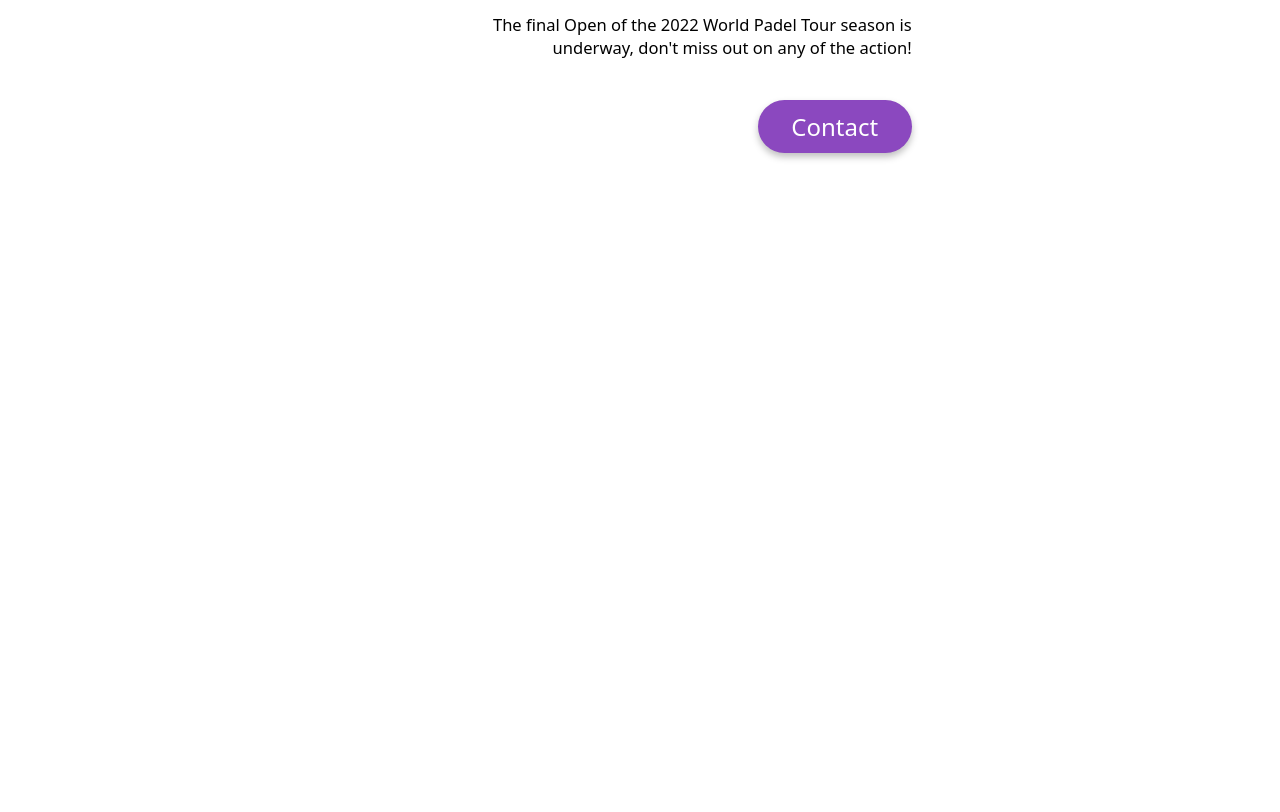
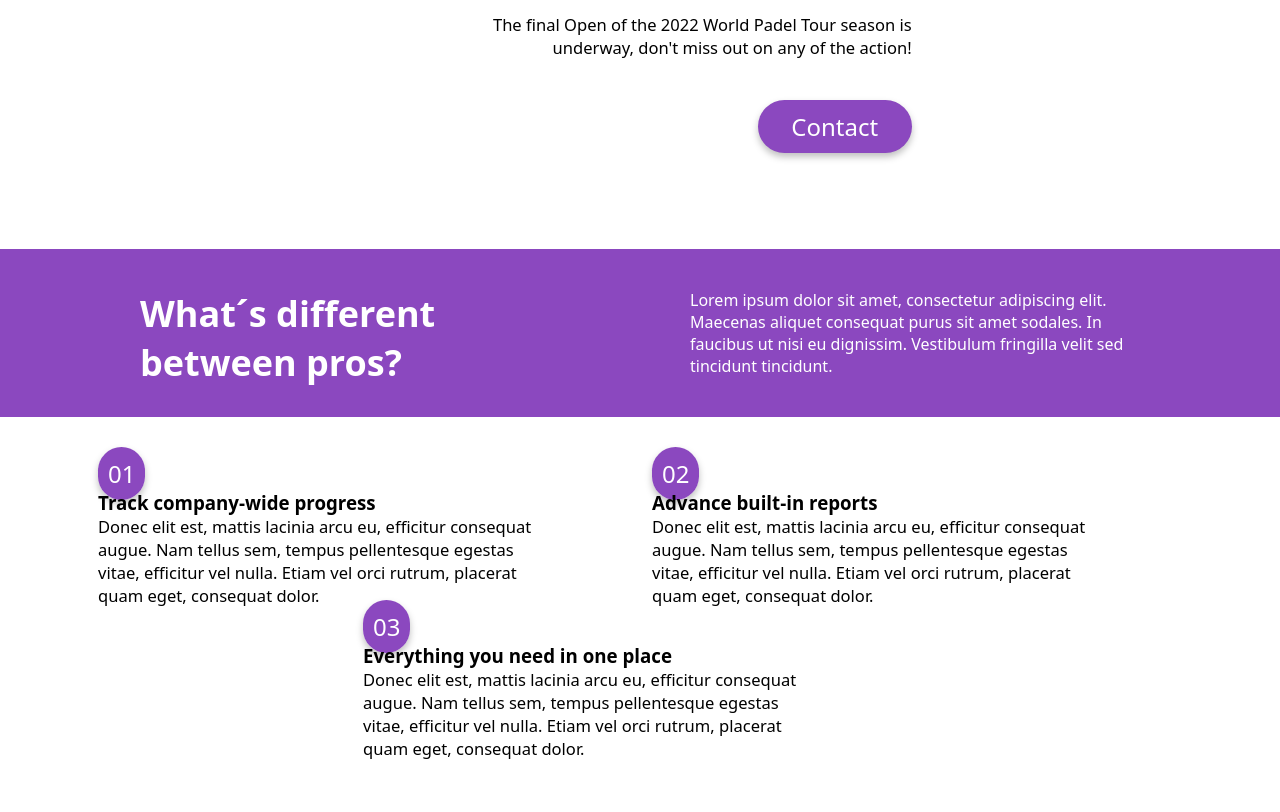
Before and after one commit to ChrisOdisea/hascaso, a plain HTML site: page proyecto3/index.html in a window 1280 px wide. Shown: the part 549-1361 px from the top of the page. Before the commit the page ends 800 px from the top, so only its background shows below. Drawn offline with Linux system fonts and the light colour scheme.

Commit message:
articulos

```diff
--- a/proyecto3/css/styles.css
+++ b/proyecto3/css/styles.css
@@ -72,7 +72,7 @@ main{
     height: Hug (461.07px);
     max-width: Hug(1,090px);
     margin: auto;
-    margin-top: 6rem;
+    margin: 6rem;
 }
 .deportista{
     width: 540px;
@@ -101,3 +101,44 @@ p{
     font-size: 16.56px;
     font-weight: 500;
 }
+
+.seccion1{
+    display: flex;
+    align-items: center;
+    justify-content: center;
+    background-color: #8B48BF;
+    color: white;
+    width: Fixed (1,440px);
+    height: Hug (168px);
+    top: 817px;
+    padding: 40px 0px 40px 0px;
+    gap: 100px;
+
+}
+.titulo1{
+    width: 450px;
+    height: 88px;
+    font-size: 36px;
+}
+.parrafo1{
+    width: 450px;
+    height: 88px;
+    font-size: 16px;
+}
+
+.seccion2 {
+    display: grid;
+    grid-template-columns: repeat(2,530px);
+    align-items: center;
+    justify-content: center;
+    gap: 1.5rem;
+    padding: 40px 0px 40px 0px;
+}
+
+.huerfano{
+    width: 530px;
+    height: 162px;
+    position: relative;
+    left: 50%;
+
+}
--- a/proyecto3/index.html
+++ b/proyecto3/index.html
@@ -48,8 +48,52 @@
 
         </div>
 
+    </main>
 
-    </main>
+    <section class="seccion1">
+
+        <h2 class="titulo1">What´s different between pros?</h2>
+
+        <p class="parrafo1">Lorem ipsum dolor sit amet, consectetur adipiscing elit. Maecenas aliquet consequat purus sit amet sodales. In faucibus ut nisi eu dignissim. Vestibulum fringilla velit sed tincidunt tincidunt.</p>
+
+    </section>
+
+    <section class="seccion2">
+
+
+
+            <article>
+                <a class="botonMorado" href="">01</a>
+                <h3>Track company-wide progress</h3>
+                <p class="parrafo2">
+                    Donec elit est, mattis lacinia arcu eu, efficitur consequat augue. Nam tellus sem, tempus pellentesque egestas vitae, efficitur vel nulla. Etiam vel orci rutrum, placerat quam eget, consequat dolor.
+                </p>
+
+            </article>
+
+            <article>
+
+                <a class="botonMorado" href="">02</a>
+                <h3>Advance built-in reports</h3>
+                <p class="parrafo2">
+                    Donec elit est, mattis lacinia arcu eu, efficitur consequat augue. Nam tellus sem, tempus pellentesque egestas vitae, efficitur vel nulla. Etiam vel orci rutrum, placerat quam eget, consequat dolor.
+                </p>
+
+            </article>
+
+
+            <article class="huerfano">
+
+                <a class="botonMorado" href="">03</a>
+                <h3>Everything you need in one place</h3>
+                <p class="parrafo2">
+                    Donec elit est, mattis lacinia arcu eu, efficitur consequat augue. Nam tellus sem, tempus pellentesque egestas vitae, efficitur vel nulla. Etiam vel orci rutrum, placerat quam eget, consequat dolor.
+                </p>
+
+            </article>
+
+
+    </section>
 
 
     <footer>
```
